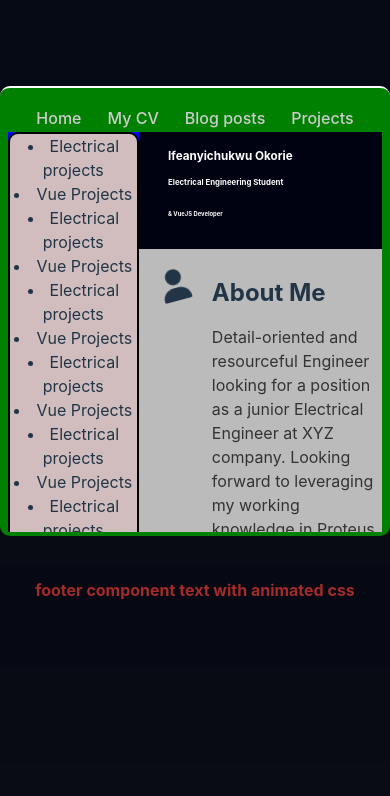
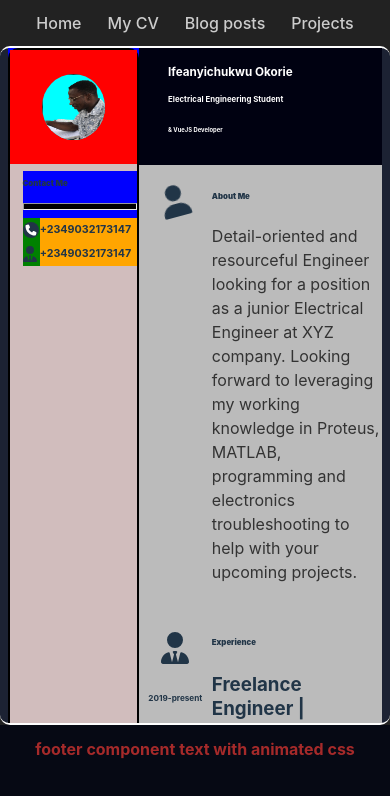
Before and after one commit to OkorieIfeanyichukwu/okorie-ifeanyi-resume, a Vue app: page /myCV in a window 390 px wide. Shown: the top 796 px of the page. Built offline with nearby package versions, Linux system fonts and the light colour scheme.

Commit message:
use grid for the CV

```diff
--- a/src/App.vue
+++ b/src/App.vue
@@ -32,7 +32,7 @@ export default {
 
 <style scoped>
   #appVueBody{
-    background-color:rgba(7, 10, 20, 0.952);
+    background-color:#222;
     position:relative;
     top:0px;
   }
@@ -40,7 +40,7 @@ export default {
   #nav{
     background-color:transparent;/* rgba(29, 35, 53, 0.952);*/
     position:relative;
-    top:100px;
+    top:5px;
     z-index:10;
   }
   #nav .links{
@@ -63,8 +63,8 @@ export default {
     position:fixed;
     color:brown;
     width:100%;
-    height:100px;
-    margin: 30px auto;
+    margin: 0px auto;
+    height:10%;
   }
 
   @media only screen and (max-width:300px ){
--- a/src/main.js
+++ b/src/main.js
@@ -9,7 +9,7 @@ import router from './router'
 import { library } from '@fortawesome/fontawesome-svg-core'
 
 /* import font awesome icon component */
-import { FontAwesomeIcon } from '@fortawesome/vue-fontawesome'
+import { FontAwesomeIcon,FontAwesomeLayers } from '@fortawesome/vue-fontawesome'
 
 /* import specific icons */
 import { faUserSecret } from '@fortawesome/free-solid-svg-icons'
@@ -37,10 +37,27 @@ import { faGraduationCap } from '@fortawesome/free-solid-svg-icons'
 /* add icons to the library */
 library.add(faGraduationCap)
 
+/* import specific icons */
+import { faCircle } from '@fortawesome/free-solid-svg-icons'
+/* add icons to the library */
+library.add(faCircle)
+
+/* import specific icons */
+import { faPhone } from '@fortawesome/free-solid-svg-icons'
+/* add icons to the library */
+library.add(faPhone)
+
+/* import specific icons */
+import { faLocation } from '@fortawesome/free-solid-svg-icons'
+/* add icons to the library */
+library.add(faLocation)
+
+
 
 
 
 createApp(App)
     .use(router)
     .component('font-awesome-icon', FontAwesomeIcon)
+    .component('font-awesome-layers', FontAwesomeLayers)
     .mount('#app')
--- a/src/views/Home.vue
+++ b/src/views/Home.vue
@@ -27,13 +27,14 @@ export default {
  #homeContent{
   position:relative;
   background-color:rgba(29, 35, 53, 0.952);
-  height:70vh;
+  height:80vh;
   display: flex;
   border-radius:10px;
   border-top:2px solid #fff;
+  border-bottom:2px solid #fff;
   text-align: left;
   padding:1% 2% 1% 2%;
-  margin-top:50px;
+  margin-top:10px;
  }
  #childContent{
   background-color:rgba(7, 10, 20, 0.952);
--- a/src/views/contact.vue
+++ b/src/views/contact.vue
@@ -14,12 +14,13 @@ export default {
 #contactBody{
   position:relative;
   background-color:rgba(29, 35, 53, 0.952);
-  height:70vh;
+  height:80vh;
   display: flex;
   border-radius:10px;
   border-top:2px solid #fff;
+  border-bottom:2px solid #fff;
   text-align: left;
   padding:1% 2% 1% 2%;
-  margin-top:50px;
+  margin-top:10px;
 }
 </style>
--- a/src/views/myBlog.vue
+++ b/src/views/myBlog.vue
@@ -15,13 +15,14 @@ export default {
 #blogBody{
   position:relative;
   background-color:rgba(29, 35, 53, 0.952);
-  height:70vh;
+  height:80vh;
   display: flex;
   border-radius:10px;
   border-top:2px solid #fff;
+  border-bottom:2px solid #fff;
   text-align: left;
   padding:1% 2% 1% 2%;
-  margin-top:50px;
+  margin-top:10px;
 }
 
 </style>
--- a/src/views/myCV.vue
+++ b/src/views/myCV.vue
@@ -2,24 +2,43 @@
   <div id="CVBody">
     <div id="resumeBody">
       <div id="gridLeft">
-        <li>Electrical projects</li>
-        <li>Vue Projects</li>
-        <li>Electrical projects</li>
-        <li>Vue Projects</li>
-        <li>Electrical projects</li>
-        <li>Vue Projects</li>
-        <li>Electrical projects</li>
-        <li>Vue Projects</li>
-        <li>Electrical projects</li>
-        <li>Vue Projects</li>
-        <li>Electrical projects</li>
-        <li>Vue Projects</li>
-        <li>Electrical projects</li>
-        <li>Vue Projects</li>
-        <li>Electrical projects</li>
-        <li>Vue Projects</li>
-        <li>Electrical projects</li>
-        <li>Vue Projects</li>
+        <div id="profilePix"><br/>
+            <section id="pix">
+                <img src="../assets/img/transparent1.png"/>
+            </section>
+            <br/>
+        </div>
+        <div id="paddingLeft">
+            <article class="headUnderline">
+                <h2>Contact Me</h2>
+                <hr/>
+                <section class="content">
+                    <div class="leftGridLeft">
+                    <font-awesome-layers>
+                        <font-awesome-icon icon="fa-solid fa-circle" />
+                        <font-awesome-icon icon="fa-solid fa-phone" style="color:white;" transform="shrink-5"/>
+                    </font-awesome-layers>
+                    </div>
+                    <div class="rightGridLeft">
+                        <h6>+2349032173147</h6>
+                    </div>
+
+                </section>
+                <section class="content">
+                    <div class="leftGridLeft">
+                        <!-- Add the style and icon you want using the String format -->
+                    <font-awesome-icon icon="fa-solid fa-user-tie" flip />
+                    </div>
+                    <div class="rightGridLeft">
+                        <h6>+2349032173147</h6>
+                    </div>
+
+                </section>
+            </article>
+
+        </div>
+
+
       </div>
       <div id="gridRight">
         <div id="right-column">
@@ -97,12 +116,15 @@
                 </section>
             </article>
 
+
+
+
             <article class="container2">
-                <section class="iconsndate">
+                <div class="iconsndate">
                     <!-- Add the style and icon you want using the String format -->
                     <font-awesome-icon icon="fa-solid fa-person-chalkboard" beat size="2x" class="icons" />
                     <h4>5-29/06/2022</h4>
-                </section>
+                </div>
                 <section class="describe">
                     <h2>Projects</h2>
                     <h3>Personal Project | Design And Construction Of
@@ -164,23 +186,26 @@ export default {
 <style scoped>
 #CVBody{
   position:relative;
-  background-color:green;/*rgba(29, 35, 53, 0.952);*/
+  background-color:rgba(29, 35, 53, 0.952);
+  height:80vh;
+  display: flex;
   border-radius:10px;
   border-top:2px solid #fff;
-  padding:1% 2% 1% 2%;
-  margin-top:50px;
-  display:block;
+  border-bottom:2px solid #fff;
+  text-align: left;
+  padding:0% 2% 0% 2%;
+  margin-top:10px;
 
 }
 
 #resumeBody{
   Position:relative;
-  background-color:blue;
-  width:80%;
-  margin:40px auto 0px auto;
-  max-height:400px;
+  background-color:red;
+  width:100%;
+  margin:0px auto 0px auto;
+  min-height:100%;
+  max-height:100%;
   overflow-y: scroll;
-
   display: grid;
   grid-template-columns: 35% 65%;
 
@@ -189,6 +214,7 @@ export default {
 border:2px solid black;
 background-color: rgb(209, 189, 189);
 border-radius:10px;
+padding:0;
 
 }
 #gridRight{
@@ -200,8 +226,8 @@ border-radius:10px;
 
 
 #right-column{
-        background:#000111;
-        padding:10px 0px 15px 12%;
+    background:#000111;
+    padding:10px 0px 15px 12%;
     }
 
 #right-column h1{
@@ -220,20 +246,18 @@ border-radius:10px;
     font-size: 1.5vw;
 }
 .container2{
-        display:inline-flex;
-
+        position: relative;
         height: auto;
         padding:5% 0%;
         text-align:center;
+        display:grid;
+        grid-template-columns: 30% 70%;
     }
 .container2 .iconsndate{
-
-        width:30%;
+    background-color: #bbb;
     }
 .container2 .describe{
     display:block;
-
-    width:70%;
     text-align:left;
 }
 .description{
@@ -254,10 +278,10 @@ border-radius:10px;
   Position:relative;
   background-color:blue;
   width:85%;
-  margin:40px auto 0px auto;
-  max-height:400px;
+  margin:0px auto 0px auto;
+  max-height:100%;
+  min-height:100%;
   overflow-y: scroll;
-
   display: grid;
   grid-template-columns: 35% 65%;
 
@@ -272,8 +296,9 @@ border-radius:10px;
   Position:relative;
   background-color:blue;
   width:90%;
-  margin:40px auto 0px auto;
-  max-height:400px;
+  margin:0px auto 0px auto;
+  max-height:100%;
+  min-height:100%;
   overflow-y: scroll;
 
   display: grid;
@@ -286,8 +311,9 @@ border-radius:10px;
   Position:relative;
   background-color:blue;
   width:100%;
-  margin:40px auto 0px auto;
-  max-height:400px;
+  margin:0px auto 0px auto;
+  max-height:100%;
+  min-height:100%;
   overflow-y: scroll;
 
   display: grid;
@@ -296,4 +322,140 @@ border-radius:10px;
 }
 }
 
+/* styles for the left grid */
+
+#profilePix{
+    background-color:red;
+    width:100%;
+    max-width: 100%;
+    position:relative;
+    display: block;
+    margin-top:0px;
+
+}
+
+#pix{
+    background-color: aqua;
+    position:relative;
+    width:50%;
+    height:13.5vw;
+    overflow:hidden;
+    border-radius:80%;
+    margin:auto;
+}
+
+
+#pix img{
+    position:relative;
+    border:1px solid #333;
+    width:100%;
+    height:100%;
+}
+
+
+#paddingLeft{
+    position:relative;
+    padding-left:10%;
+}
+
+.headUnderline{
+    background-color:blue;
+}
+h2{
+    font-size:2vw;
+    font-weight: 900;
+}
+
+
+hr{
+    background-color:#000;
+    height:5px;
+}
+
+.content{
+    display: grid;
+    grid-template-columns: 15% 85%;
+    padding:0px;
+}
+
+.leftGridLeft{
+    background-color:green;
+}
+.rightGridLeft{
+    background-color:pink;
+}
+.rightGridLeft h6{
+    background-color:orange;
+    margin:0px;
+}
+
+
+
+@media only screen and (max-width:900px){
+    #profilePix{
+    background-color:red;
+    width:100%;
+    max-width: 100%;
+    position:relative;
+    display: block;
+    margin-top:0px;
+
+}
+
+#pix{
+    background-color: aqua;
+    position:relative;
+    width:50%;
+    height:14.5vw;
+    overflow:hidden;
+    border-radius:80%;
+    margin:auto;
+}
+
+}
+
+@media only screen and (max-width:700px){
+    #profilePix{
+    background-color:red;
+    width:100%;
+    max-width: 100%;
+    position:relative;
+    display: block;
+    margin-top:0px;
+
+}
+
+#pix{
+    background-color: aqua;
+    position:relative;
+    width:50%;
+    height:16vw;
+    overflow:hidden;
+    border-radius:80%;
+    margin:auto;
+}
+
+}
+@media only screen and (max-width:500px){
+    #profilePix{
+    background-color:red;
+    width:100%;
+    max-width: 100%;
+    position:relative;
+    display: block;
+    margin-top:0px;
+
+}
+
+#pix{
+    background-color: aqua;
+    position:relative;
+    width:50%;
+    height:17vw;
+    overflow:hidden;
+    border-radius:80%;
+    margin:auto;
+}
+
+}
 </style>
--- a/src/views/projects.vue
+++ b/src/views/projects.vue
@@ -49,13 +49,14 @@ export default {
 #myProjects{
   position:relative;
   background-color:rgba(29, 35, 53, 0.952);
-  height:70vh;
+  height:80vh;
   display: flex;
   border-radius:10px;
   border-top:2px solid #fff;
+  border-bottom:2px solid #fff;
   text-align: left;
   padding:1% 2% 1% 2%;
-  margin-top:50px;
+  margin-top:10px;
 }
 
 </style>
```
